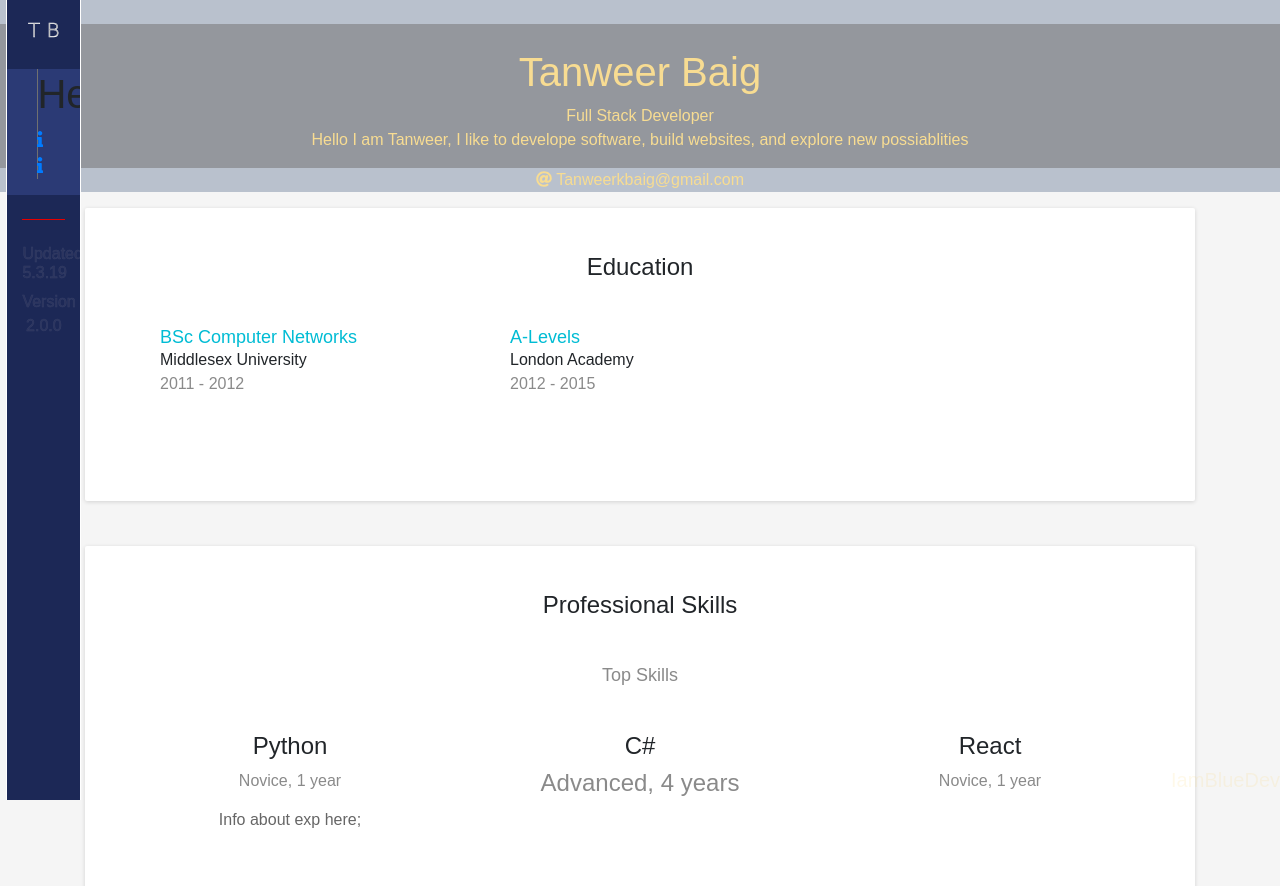
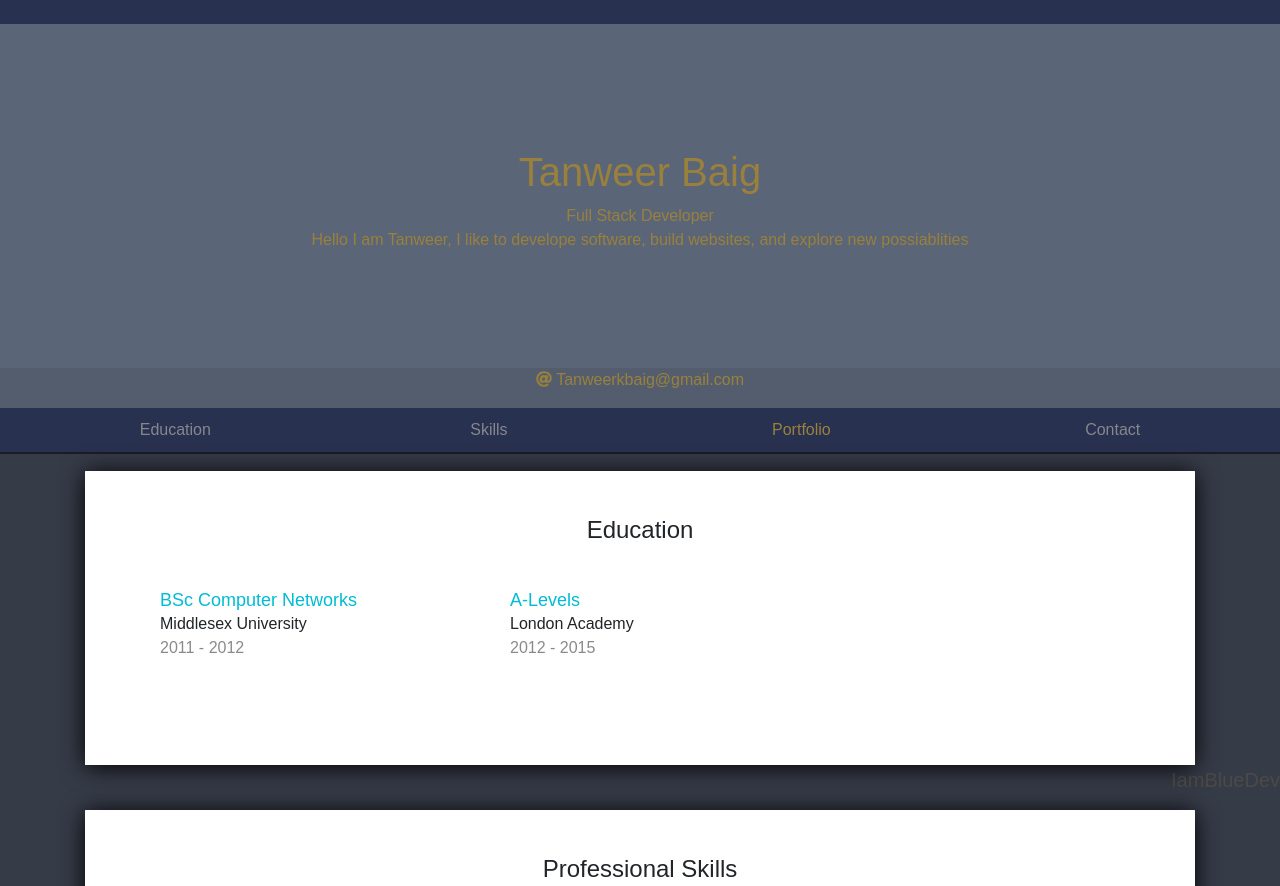
Before and after one commit to IamBlueDev/Portfolio, a plain HTML site: page Index.html in a window 1280 px wide. Shown: the top 886 px of the page. Drawn offline with nearby package versions, Linux system fonts and the light colour scheme.

Commit message:
Commit 4.0
+ new navigation system
- sidebar 2.0 too many bugs caused
~typos in readmefile
+ New page design
#commitStickyNav

```diff
--- a/Index.html
+++ b/Index.html
@@ -29,45 +29,9 @@
             <!--SideBar-->
 
             <!--SideBar Top-->
-            <div class="container-fluid" id="sidebar-wrapper">
-                <!-- Top section of sidebar-->
-                <div class="row logo text-center">
-                    <div class="col-12" id="sidebar-logo">
-                        <h1 class="lead">T B</h1>
-                    </div>
-                </div>
 
-                <!-- Navigation section of sidebar-->
-                <div class="row">
-                    <div class="col-12" id="sidebar-content">
-                        <div class="row col-12">
+            <!-- Bottom section of sidebar-->
 
-                            <ul class="sidebar-nav col-12">
-                                <li>
-                                    <h1>Hello</h1>
-                                </li>
-                                <li>
-                                    <a href="About.html">
-                                        <i class="fas fa-info"></i>
-                                    </a>
-                                </li>
-                                <li>
-                                    <a href="About.html">
-                                        <i class="fas fa-info"></i>
-                                    </a>
-                                </li>
-                            </ul>
-                        </div>
-                    </div>
-                </div>
-                <!-- Bottom section of sidebar-->
-                <div id="breaker">
-                    <hr class="my-4">
-                </div>
-                <div id="sidebar-bottombar">
-                    <h6>Updated 5.3.19 </h6>
-                    <p>Version 2.0.0</p>
-                </div>
         </div>
         <header class="header">
             <div class="infobar container-fluid">
@@ -80,7 +44,7 @@
                     </a>
                 </li>
             </div>
-                <div class="container text-center">
+            <div class="container text-center" id="headerinfo">
                 <img class="profile-image" src="assets/images/profile-image.png" alt="">
                 <h1 class="name">Tanweer Baig</h1>
                 <div class="title">Full Stack Developer</div>
@@ -98,7 +62,28 @@
                         </li>
                     </ul>
                 </div>
+                <div class="page-nav-space-holder d-none d-md-block">
+                    <div class="stickynav text-center d-none d-md-block" id="navbar">
+
+                        <div class="container"></div>
+                        <ul id="page-nav" class="nav page-nav list-inline ">
+                            <li class="item"><a class="sectionlink">Education</a></li>
+                            <li class="item"><a class="sectionlink">Skills</a></li>
+                            <li class="item">
+                                <a class="sectionlink"></a>Portfolio</a>
+                            </li>
+                            <li class="item"><a class="sectionlink">Contact</a></li>
+                        </ul>
                     </div>
+                </div>
+            </div>
+
+
+            </div>
+            </div>
+            </div>
+
+
 
         </header>
 
@@ -236,11 +221,20 @@
 
         <!-- Script to colapse menu -->
         <script>
-            $(document).ready(function() {
-                $('#sidebarCollapse').on('click', function() {
-                    $('#wrapper').toggleClass('toggled');
-                });
-            });
+            window.onscroll = function() {
+                myFunction()
+            };
+
+            var navbar = document.getElementById("navbar");
+            var sticky = navbar.offsetTop;
+
+            function myFunction() {
+                if (window.pageYOffset >= sticky) {
+                    navbar.classList.add("sticky")
+                } else {
+                    navbar.classList.remove("sticky");
+                }
+            }
         </script>
 </body>
 
--- a/css/style.css
+++ b/css/style.css
@@ -106,31 +106,67 @@
 
 .infobar {
     list-style: none;
-    background: #7f8fa6;
+    background: #1C2856;
+    /* background: #7f8fa6;*/
     padding-left: 10%;
     width: 100%;
 }
 
 #bottominfobar {
+    background: #718093;
+}
+
+#headerinfo {
+    padding-top: 100px;
+    padding-bottom: 100px;
+    width: 100%;
+}
+
+.header {
     background: #7f8fa6;
 }
 
-
-/* UTILS */
-
-body {
-    font-family: 'Poppins', sans-serif;
-    background: #f5f5f5;
+.stickynav {
+    background: #1C2856;
+    -webkit-box-shadow: 0 2px 25px 0 rgb(0, 0, 0);
+    -moz-box-shadow: 0 2px 25px 0 rgb(0, 0, 0);
+    box-shadow: 0 2px 0px 0 rgb(0, 0, 0);
+    padding: 10px;
 }
 
-#breaker hr {
-    background: red;
+.sticky {
+    position: fixed;
+    top: 0;
+    width: 100%;
 }
 
+.stickynav .item {
+    margin: 0 auto;
+    display: inline-block
+}
+
+.stickynav .item li {
+    margin-right: 30px;
+    display: inline-block;
+    background: none;
+}
+
+.stickynav .item a {
+    padding: 5px;
+    color: lightgray;
+}
+
+.stickynav .item :hover {
+    color: white;
+}
+
+
+/* SECTIONS */
+
 .section {
-    -webkit-box-shadow: 0 1px 4px 0 rgba(0, 0, 0, 0.14);
-    -moz-box-shadow: 0 1px 4px 0 rgba(0, 0, 0, 0.14);
-    box-shadow: 0 1px 4px 0 rgba(0, 0, 0, 0.14);
+    -webkit-box-shadow: 0 2px 25px 0 rgb(0, 0, 0);
+    -moz-box-shadow: 0 2px 25px 0 rgb(0, 0, 0);
+    box-shadow: 0 2px 25px 0 rgb(0, 0, 0);
     padding: 45px;
     background: #fff;
     margin-bottom: 45px;
@@ -138,10 +174,10 @@ body {
     -moz-border-radius: 2px;
     -ms-border-radius: 2px;
     -o-border-radius: 2px;
-    border-radius: 2px;
+    border-radius: 0.5px;
     -moz-background-clip: padding;
     -webkit-background-clip: padding-box;
-    background-clip: padding-box
+    background-clip: padding-box;
 }
 
 .section:last-child {
@@ -223,3 +259,19 @@ body {
     margin-bottom: 15px;
     font-size: 16px
 }
+
+
+/* UTILS */
+
+body {
+    font-family: 'Poppins', sans-serif;
+    background: #363b48;
+}
+
+#breaker hr {
+    background: red;
+}
+
+.wrappermain {
+    padding-top: 1.5%;
+}
```
Also changed, not shown: 1 other file. Lines whose indentation alone changed are shown as unchanged.
